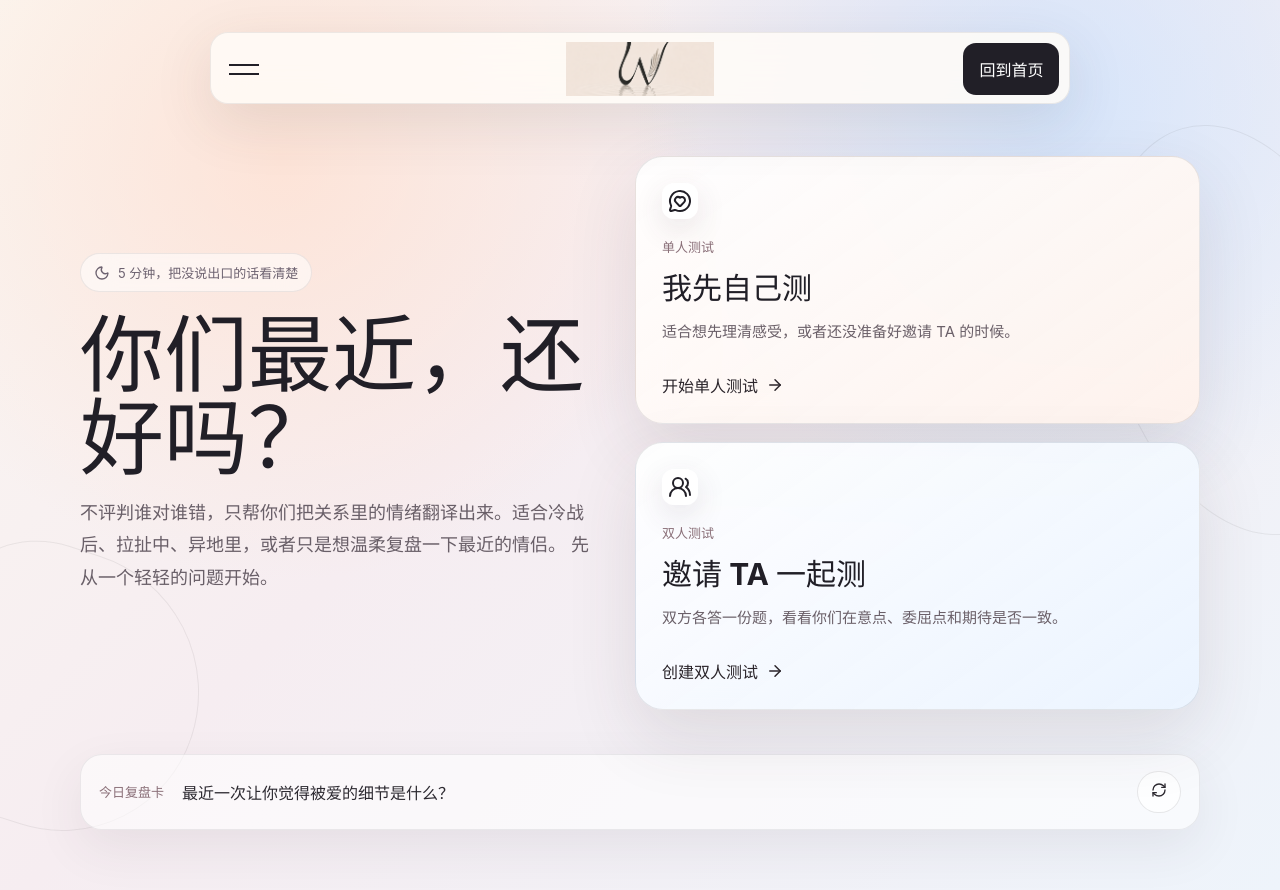
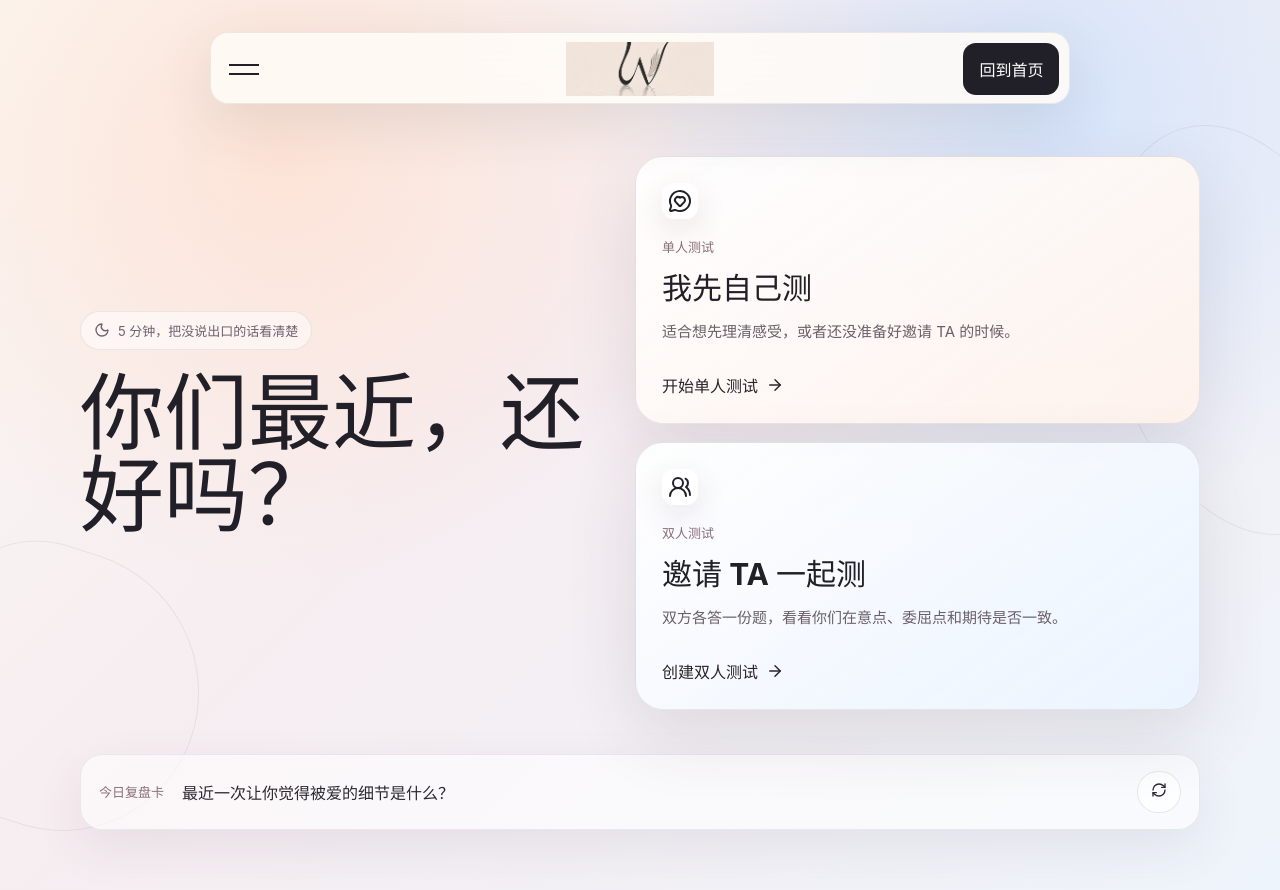
Before and after one commit to ChenShuo2004/AI-LOVE-test, a React (Vite) app: page / in a window 1280 px wide. Built offline with nearby package versions, Linux system fonts and the light colour scheme.

Commit message:
style: simplify hero copy

```diff
--- a/src/main.tsx
+++ b/src/main.tsx
@@ -462,10 +462,6 @@ function App() {
           <div className="hero-copy">
             <span className="eyebrow"><Moon size={16} /> 5 分钟，把没说出口的话看清楚</span>
             <h1>你们最近，还好吗？</h1>
-            <p>
-              不评判谁对谁错，只帮你们把关系里的情绪翻译出来。适合冷战后、拉扯中、异地里，或者只是想温柔复盘一下最近的情侣。
-              先从一个轻轻的问题开始。
-            </p>
           </div>
 
           <div className="entry-grid">
--- a/src/styles.css
+++ b/src/styles.css
@@ -116,13 +116,6 @@ button {
   font-size: clamp(42px, 7vw, 84px);
   line-height: 0.98;
   letter-spacing: 0;
-}
-
-.hero-copy p {
-  max-width: 570px;
-  color: #695f68;
-  font-size: 18px;
-  line-height: 1.8;
 }
 
 .entry-grid {
```
